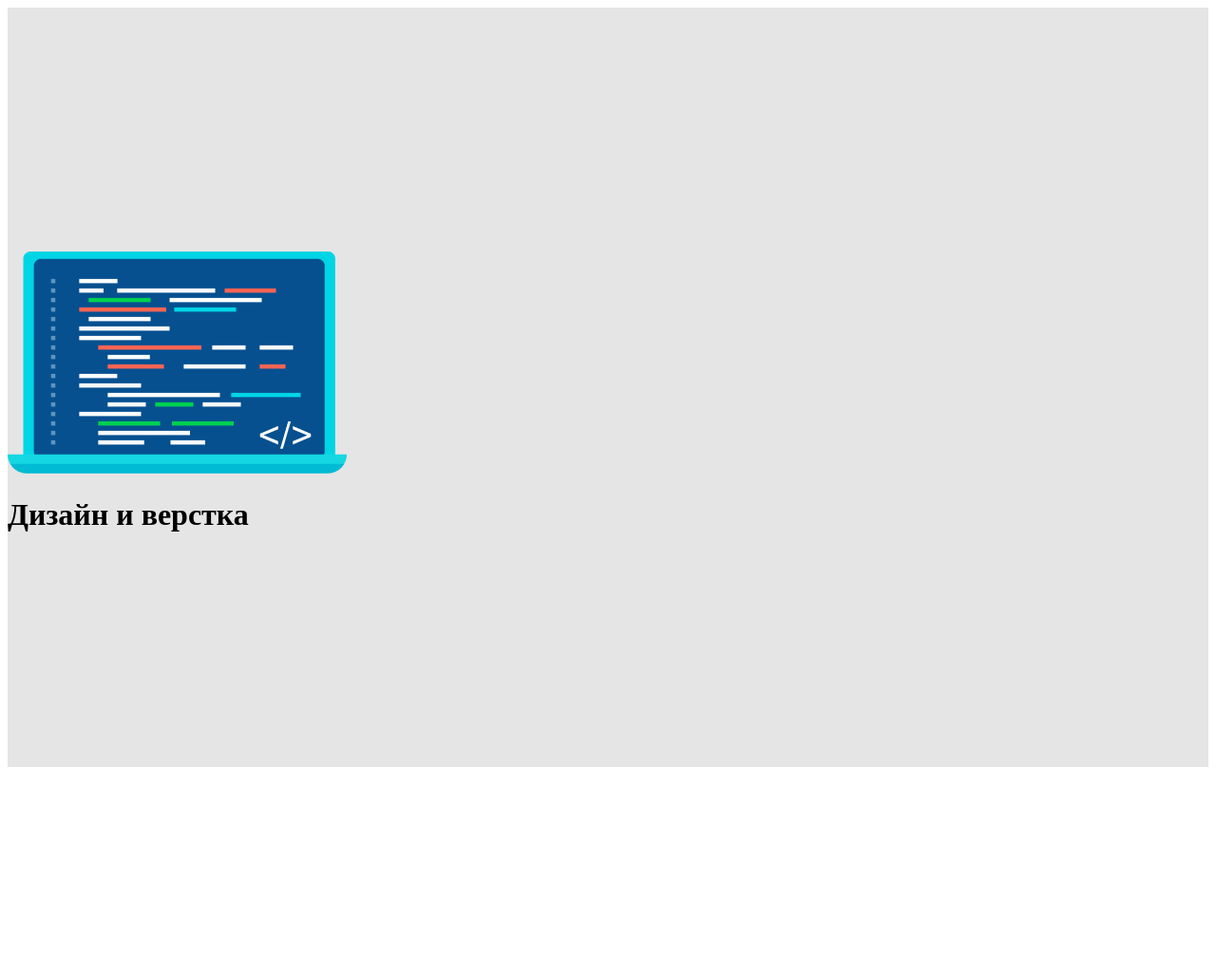
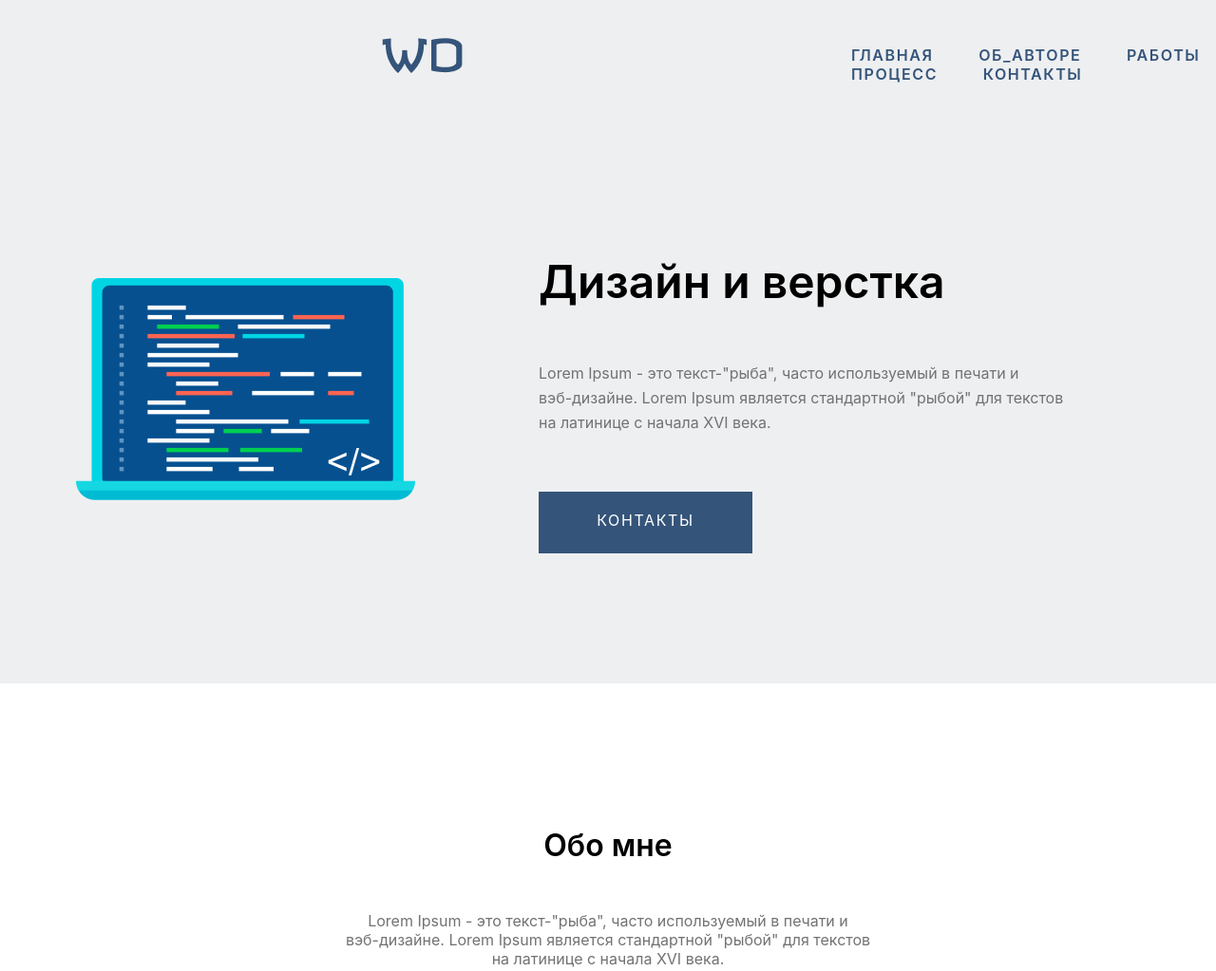
Before and after one commit to Sviataslav/portfolio, a plain HTML site: page index.html in a window 1280 px wide. Shown: the top 1023 px of the page at 95% size. Before the commit the page ends 816 px from the top, so only its background shows below. Drawn offline with Linux system fonts and the light colour scheme.

Commit message:
Changes to be committed: first page

```diff
--- a/index.html
+++ b/index.html
@@ -2,24 +2,63 @@
 <html lang="en">
 <head>
     <meta charset="UTF-8">
+    <meta name="viewport" content="width=device-width, initial-scale=1.0">
     <title>Title</title>
     <link rel="stylesheet" href="style.css">
+    <title>landingPage</title>
 </head>
 <body>
     <div class="main">
+        <div class="higherContainer">
+            <div class="logo">
+                <img src="image/logo.png">
+            </div>
+            <div class="higherMenu">
+                <p class="textHigherMenu">
+                     <a class="textHigherMenu" href="https://google.com";>ГЛАВНАЯ</a>
+                     <a class="textHigherMenu" href="https://google.com";>ОБ_АВТОРЕ</a>
+                     <a class="textHigherMenu" href="https://google.com";>РАБОТЫ</a>
+                     <a class="textHigherMenu" href="https://google.com";>ПРОЦЕСС</a>
+                     <a class="textHigherMenu" href="https://google.com";>КОНТАКТЫ</a>
+                </p>
+            </div>
+        </div>
         <div class="container">
             <div class="leftColoan">
                 <img src="image/laptop.png">
             </div>
             <div class="rightColoan">
-                <h1>
+                <p class="headingRightColoan">
                     Дизайн и верстка
-                </h1>
+                </p>
+                <br/>
+                <p class="mainInformation">
+                    Lorem Ipsum - это текст-"рыба", часто
+                    используемый в печати и<br/>
+                    вэб-дизайне. Lorem Ipsum является стандартной "рыбой"
+                    для текстов</br>
+                    на латинице с начала XVI века.
+                </p>
+                <div class="bottom">
+                    <p class="bottomText">
+                        <a class="bottomText" href="https://google.com";>КОНТАКТЫ</a>
+                        </p>
+                </div>
             </div>
         </div>
 
+    </div>
+    <div class="infoAboutMe">
+        <p class="HedingInfoAboutMe">
+            Обо мне
+        </p>
+        <p class="textInfoAboutMe">
+            Lorem Ipsum - это текст-"рыба", часто используемый в печати и</br> вэб-дизайне. Lorem Ipsum является стандартной "рыбой" для текстов</br> на латинице с начала XVI века.
+        </p>
 
-
+    </div>
+    <div class="projects">
+        <img src="image/project.png">
     </div>
 </body>
 </html>
--- a/style.css
+++ b/style.css
@@ -1,13 +1,93 @@
+body{margin: 0;}
 .main {
-    background-color: #E5E5E5;
-    height: 50em ;
+    background-color: #EEEFF1;
+    height: 45em ;
 }
-.container {margin: 0 auto;
-    width: 50em;
-    padding-top: 257px;
+.higherContainer{
+    height: 117px;
+}
+.logo{
+    padding-top: 40px;
+    padding-left: 402px;
+    width: 85px;
+}
+.higherMenu{
+    margin-top: -50px;
+    padding-left: 896px;
+}
+.textHigherMenu{
+font-family: -apple-system, BlinkMacSystemFont, 'Segoe UI', Roboto, Oxygen, Ubuntu, Cantarell, 'Open Sans', 'Helvetica Neue', sans-serif;
+color: #34547A;
+font-size: 16px;
+letter-spacing: 0.1em;
+font-weight: 600;
+word-spacing: 42px;
+text-decoration: none;
+}
+.container {
+    float: right;
+    margin: 0 auto;
+    width: 75em;
+    padding-top: 140px;
     padding-bottom: 146px;
+}
+.leftColoan{
     float: left;
+    margin-top: 3%;
 }
 .rightColoan{
+    float: left;
+    margin-left:130px;
+}
+.headingRightColoan{
+    margin-top: 0px;
+    margin-bottom: 10px;
+    font-size: 48px;
+    font-family: -apple-system, BlinkMacSystemFont, 'Segoe UI', Roboto, Oxygen, Ubuntu, Cantarell, 'Open Sans', 'Helvetica Neue', sans-serif;
+    line-height: 79px;
+    font-weight: 600;
+}
+.mainInformation{
+    font-family: -apple-system, BlinkMacSystemFont, 'Segoe UI', Roboto, Oxygen, Ubuntu, Cantarell, 'Open Sans', 'Helvetica Neue', sans-serif;
+    color: #727272;
+    line-height: 26px;
+}
+.bottom{
+    text-align: center;
+    margin-top: 60px;
+    background: #34547A;
+    height: 65px;
+    width: 225px;
+}
+.bottomText{
+    padding-top: 20px;
+    color: white;
+    font-family: -apple-system, BlinkMacSystemFont, 'Segoe UI', Roboto, Oxygen, Ubuntu, Cantarell, 'Open Sans', 'Helvetica Neue', sans-serif;
+    letter-spacing: 0.1em;
+    font-size: 16px;
+    text-decoration: none;
 
-};
+}
+.infoAboutMe {
+    height: 25em;
+    padding-top: 119px;
+    text-align: center;
+}
+.HedingInfoAboutMe{
+    font-family: -apple-system, BlinkMacSystemFont, 'Segoe UI', Roboto, Oxygen, Ubuntu, Cantarell, 'Open Sans', 'Helvetica Neue', sans-serif;
+    font-size: 32px;
+    font-weight: 600;/*Как вытянуть буквы, и почему font-weight Нужно делать жирнее чем в примере, пробел;*/
+
+}
+.textInfoAboutMe{
+    margin-top: 50px;
+    color: #727272;
+    font-family: -apple-system, BlinkMacSystemFont, 'Segoe UI', Roboto, Oxygen, Ubuntu, Cantarell, 'Open Sans', 'Helvetica Neue', sans-serif;
+}
+.projects{
+    padding-top: 100px;
+    background-color: #34547A;
+    height: 15em;
+
+
+}
```
Also changed, not shown: image/logo.png (added), image/project.png (added).
